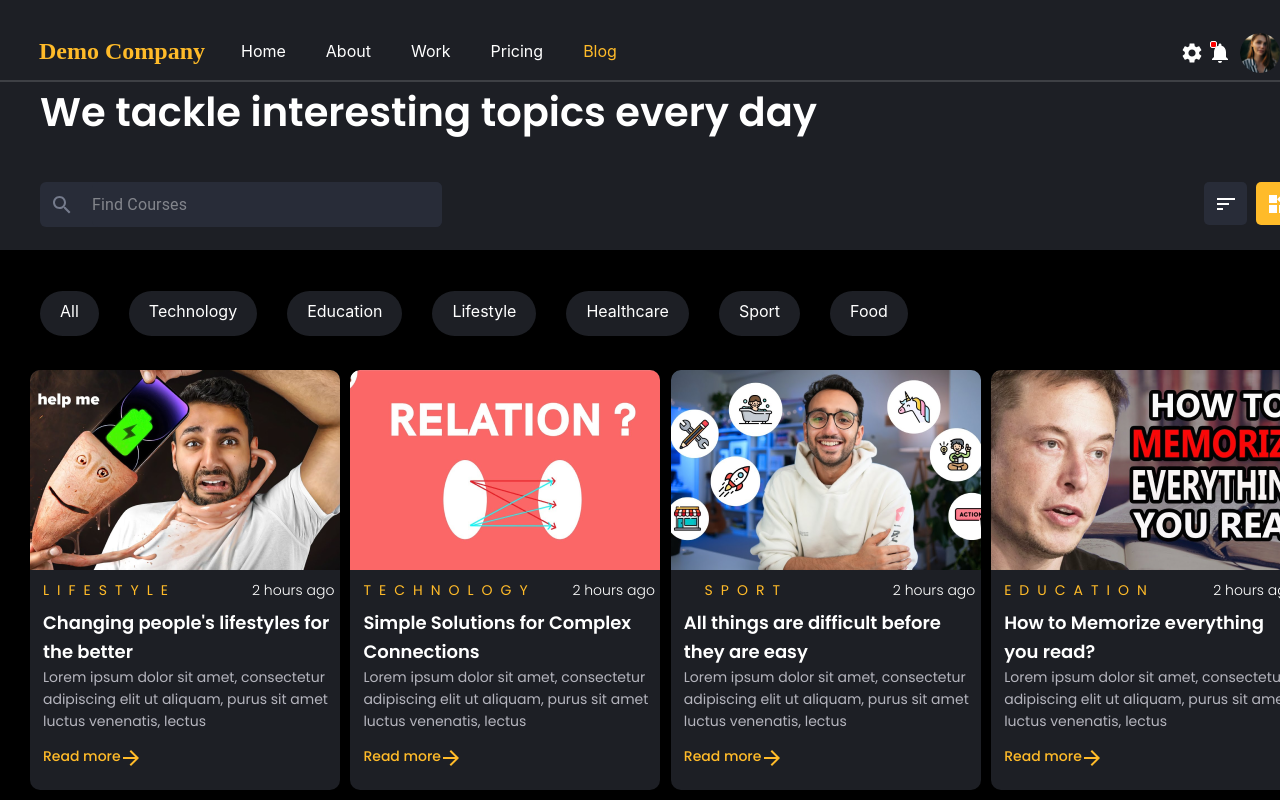
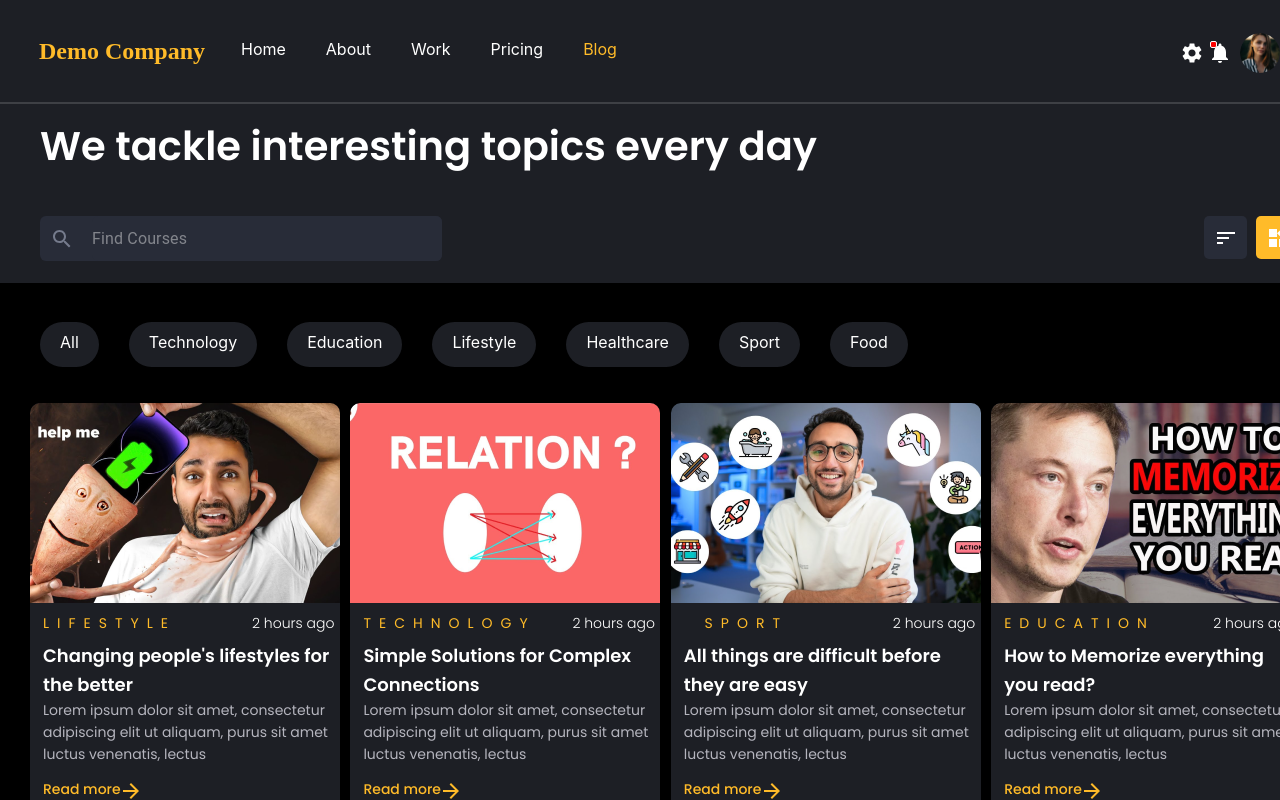
Before and after one commit to X-sena-X/crackube, a React (Create React App) app: page / in a window 1280 px wide. Shown: the top 800 px of the page. Built offline with nearby package versions, Linux system fonts and the light colour scheme.

Commit message:
small change

```diff
--- a/src/Components/CSS/navbar.css
+++ b/src/Components/CSS/navbar.css
@@ -8,7 +8,7 @@
 }
 .main-wrapper{
     width:100%;
-    height: 250px;
+    height: 283px;
     position: sticky;
     display: flex;
     flex-direction: column;
@@ -30,8 +30,9 @@
     position: relative;
     display: flex;
     flex-direction: column;
-    height: 215px;
+    height: 180px;
     width: 100%;
+    top:12px;
 
 }
 .companyName{
@@ -58,7 +59,7 @@
 }
 ul{
     position: relative;
-    top: 41px;
+    top: 39px;
     cursor: pointer;
 }
 ul li{
```
